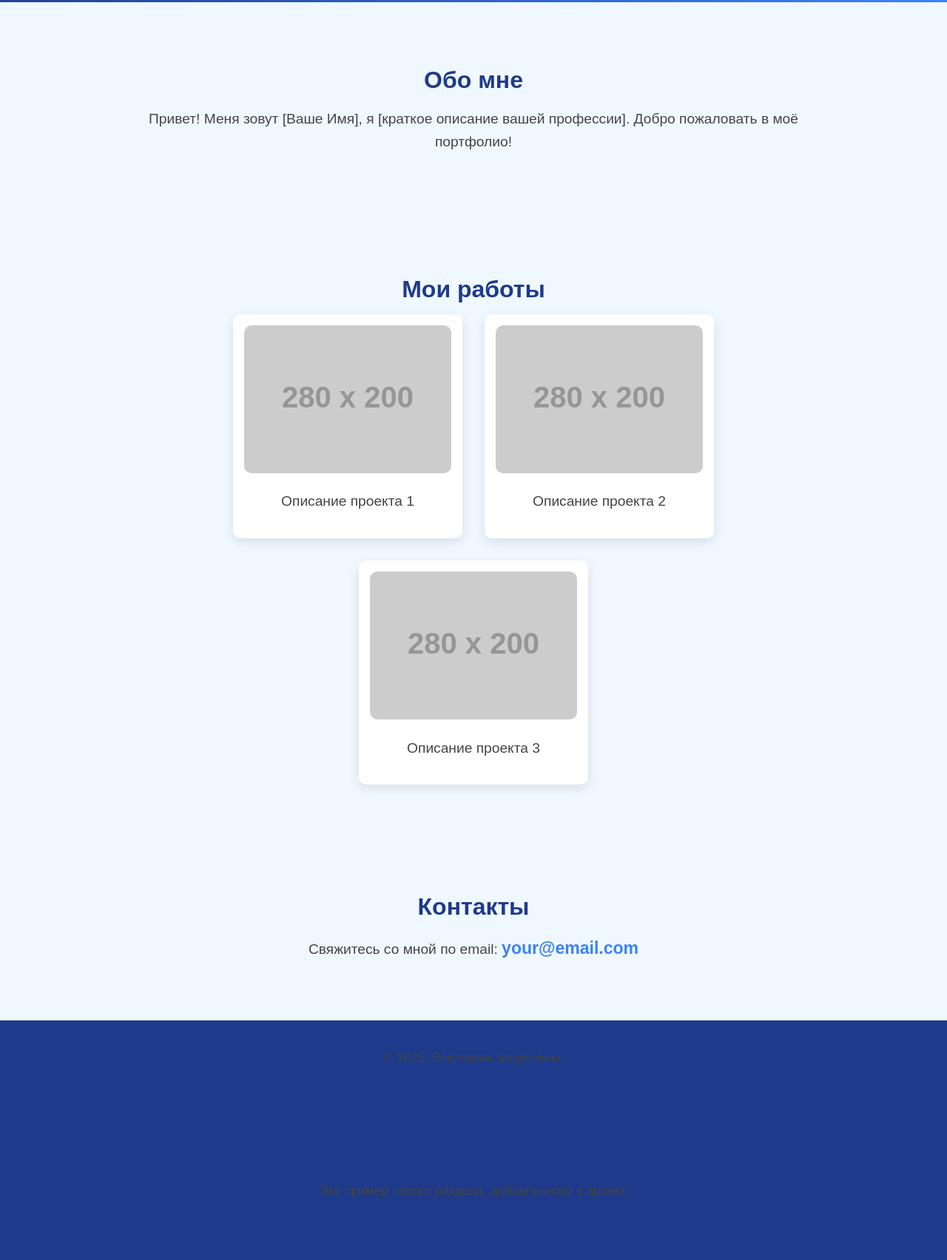
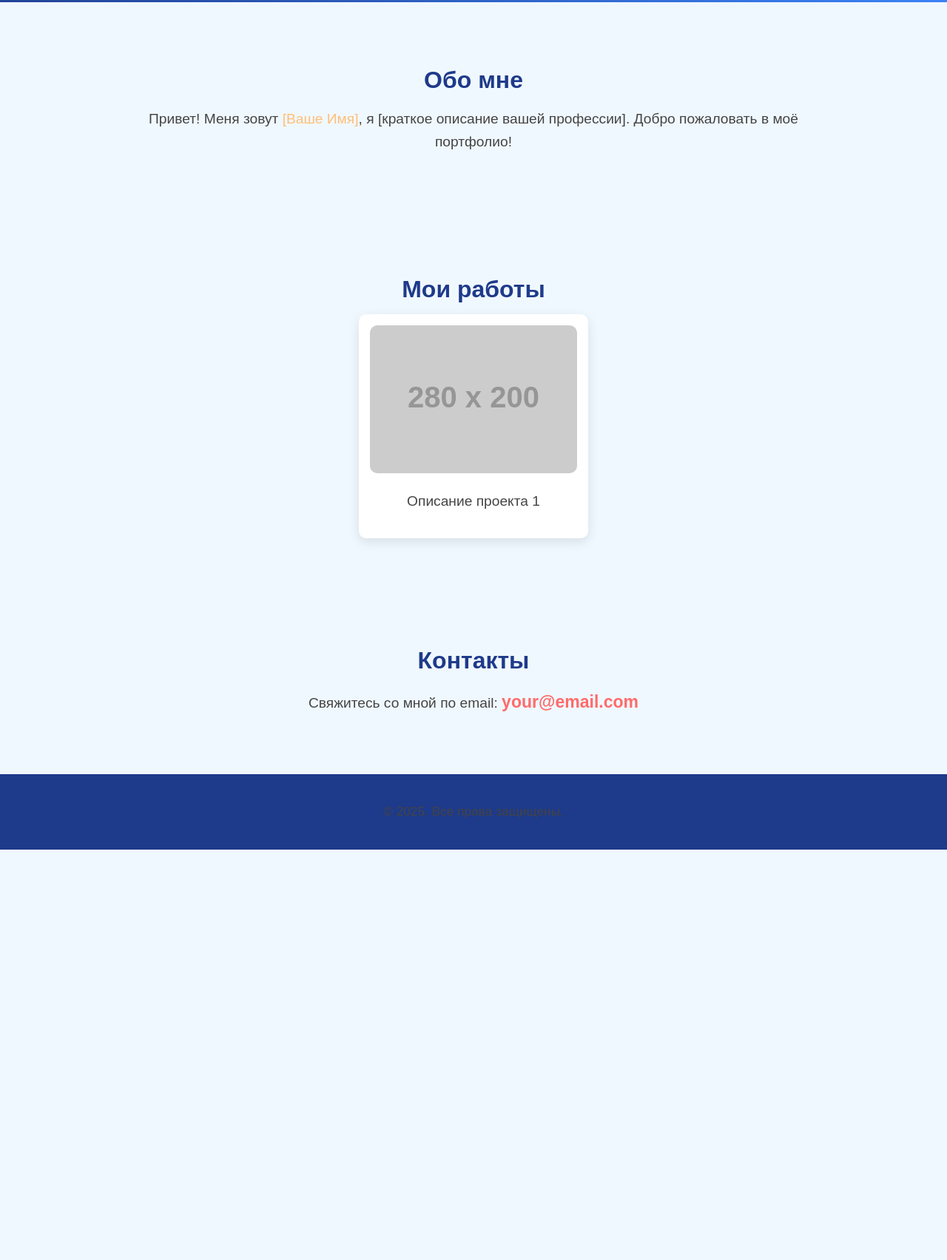
Before and after one commit to Santelo-hub/First, a plain HTML site: page index.html in a window 1280 px wide. Shown: the part 184-1888 px from the top of the page at 74% size. After the commit the page ends 1333 px from the top, so only its background shows below. Drawn offline with Linux system fonts and the light colour scheme.

Commit message:
Обновлена цветовая схема: добавлены красные, оранжевые и бежевые акценты

```diff
--- a/index.html
+++ b/index.html
@@ -11,7 +11,7 @@
             margin: 0;
             padding: 0;
             background-color: #f0f8ff; /* Светло-голубой фон */
-            color: #222;
+            color: #333;
         }
 
         /* Шапка */
@@ -100,7 +100,7 @@
 
         /* Контакты */
         #contact a {
-            color: #3b82f6; /* Ярко-синий */
+            color: #ff6b6b; /* Красный акцент */
             text-decoration: none;
             font-weight: bold;
             font-size: 1.2em;
@@ -108,7 +108,7 @@
         }
 
         #contact a:hover {
-            color: #1e40af; /* Более темный синий при наведении */
+            color: #d43f3f; /* Более темный красный при наведении */
         }
 
         /* Подвал */
@@ -118,6 +118,18 @@
             text-align: center;
             padding: 20px;
             font-size: 0.9em;
+        }
+
+        /* Дополнительные элементы для эстетики */
+        .highlight {
+            color: #ffbe76; /* Оранжевый акцент */
+        }
+
+        .accent-box {
+            background-color: #f7e7ce; /* Теплый бежевый оттенок */
+            padding: 20px;
+            border-radius: 10px;
+            margin-top: 20px;
         }
     </style>
 </head>
@@ -136,7 +148,7 @@
 
     <section id="about">
         <h2>Обо мне</h2>
-        <p>Привет! Меня зовут [Ваше Имя], я [краткое описание вашей профессии]. Добро пожаловать в моё портфолио!</p>
+        <p>Привет! Меня зовут <span class="highlight">[Ваше Имя]</span>, я [краткое описание вашей профессии]. Добро пожаловать в моё портфолио!</p>
     </section>
 
     <section id="portfolio">
@@ -145,14 +157,6 @@
             <div class="project">
                 <img src="https://via.placeholder.com/280x200" alt="Проект 1">
                 <p>Описание проекта 1</p>
-            </div>
-            <div class="project">
-                <img src="https://via.placeholder.com/280x200" alt="Проект 2">
-                <p>Описание проекта 2</p>
-            </div>
-            <div class="project">
-                <img src="https://via.placeholder.com/280x200" alt="Проект 3">
-                <p>Описание проекта 3</p>
             </div>
         </div>
     </section>
@@ -164,10 +168,6 @@
 
     <footer>
         <p>&copy; 2025. Все права защищены.</p>
-        <section id="new-section">
-            <h2>Новый раздел</h2>
-            <p>Это пример нового раздела, добавленного в проект.</p>
-        </section>
     </footer>
 </body>
 </html>
```
